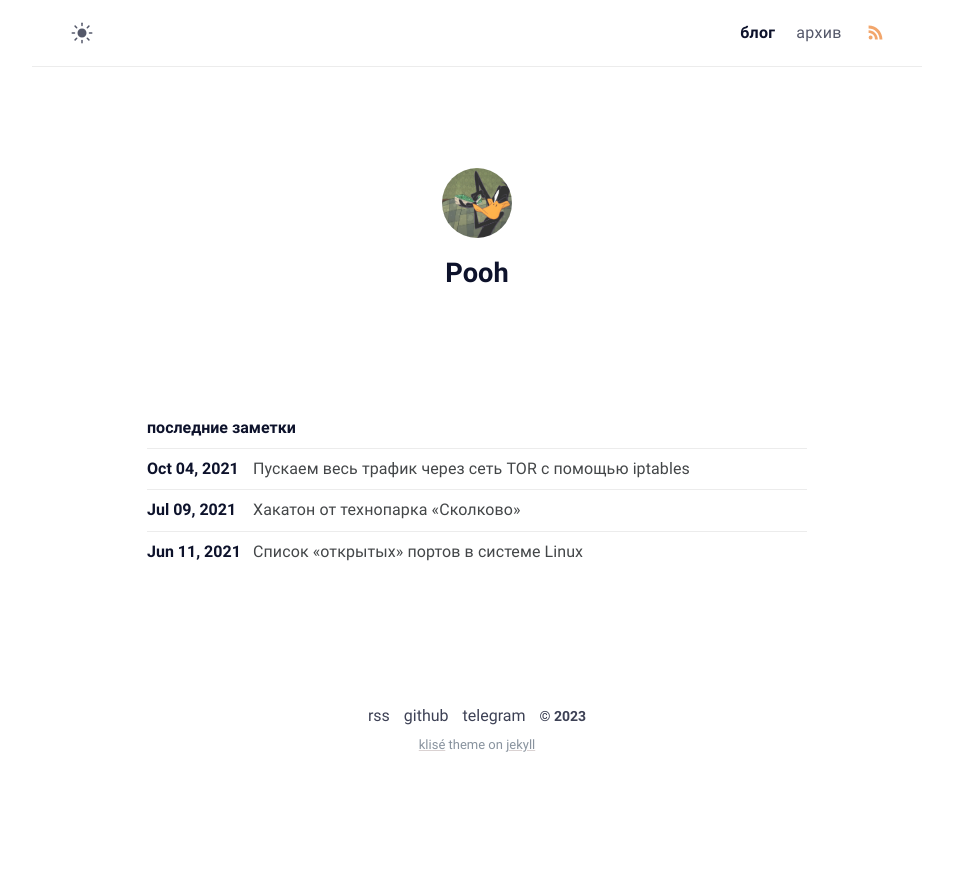
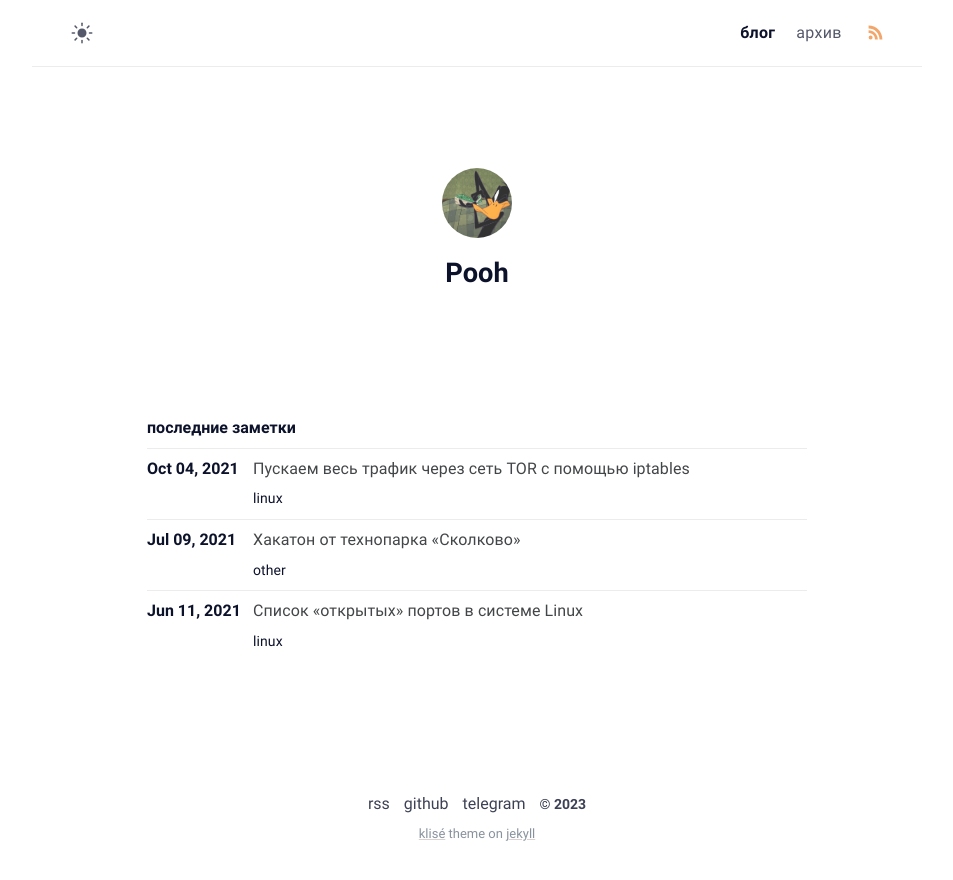
Before and after one commit to pooh2pooh/pooh2pooh.github.io, a Jekyll site: the page built from index.md, in a window 1280 px wide. Shown: the top 880 px of the page, without its empty margins (163-1116 px from the left). Built offline with Jekyll 4.4.1, drawn with Linux system fonts in a browser that asks for light colours.

Commit message:
added category for post list (home page) fix

```diff
--- a/_layouts/home.html
+++ b/_layouts/home.html
@@ -10,7 +10,11 @@ home: true
   <h4 class="post-item-title">
     <a href="{{ post.url }}">{{ post.title | escape }}</a>
     <br>
-    <small class="footer_copyright">{{ post.category }}</small>
+    <small class="footer_copyright">
+      {% if post.categories.size > 0 %}
+        {{ post.categories | first }}
+      {% endif %}
+    </small>
   </h4>
 </article>
 {%- endfor -%}
```
